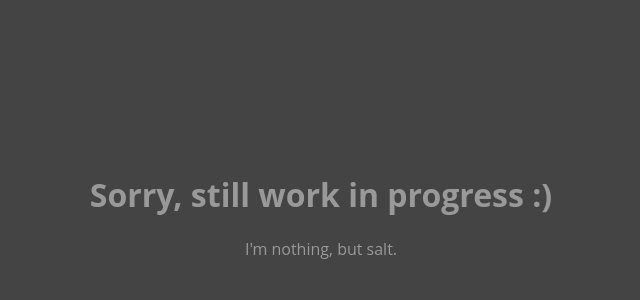
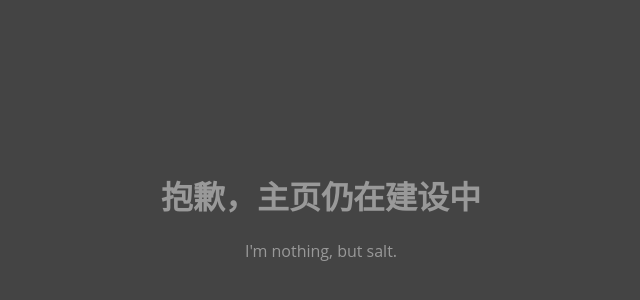
Before and after one commit to butsalt/butsalt.github.io, a plain HTML site: page index.html in a window 1280 px wide. Shown: the part 186-486 px from the top of the page, without its empty margins (319-959 px from the left). Drawn offline with Linux system fonts and the light colour scheme; a web font is replaced by a local one.

Commit message:
Add favicon, adjust font-family

```diff
--- a/index.html
+++ b/index.html
@@ -3,6 +3,7 @@
 <head>
 <meta charset="UTF-8">
 <title>butsalt</title>
+<link rel="icon" href="./assets/images/favicon.ico" type="image/x-icon">
 <link rel="stylesheet" type="text/css" href="./styles/normalize.css">
 <link rel="stylesheet" type="text/css" href="http://fonts.useso.com/css?family=Open+Sans|Montserrat:700">
 <link rel="stylesheet" type="text/css" href="./styles/global.css">
@@ -10,7 +11,7 @@
 <body>
 <section class="hint">
 	<header>
-		<h1>Sorry, still work in progress :)</h1>
+		<h1>抱歉，主页仍在建设中</h1>
 		<p>I'm nothing, but salt.</p>
 	</header>
 </section>
--- a/styles/global.css
+++ b/styles/global.css
@@ -1,6 +1,6 @@
 html{
 	background-color: #444;
-	font-family: 'Open Sans', Arial, sans-serif;
+	font-family: 'Open Sans', 'Microsoft YaHei', Arial, sans-serif;
 }
 .hint{
 	position: absolute;
```
Also changed, not shown: assets/images/favicon.ico (added).
